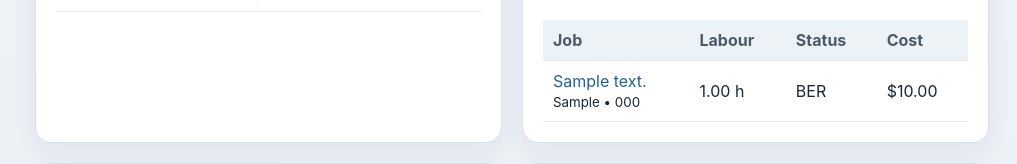
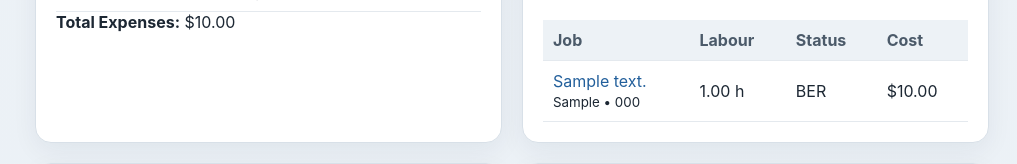
Before and after one commit to BarryBAM/BAMDealerEnterprise, a Flask app: page /vehicles/1 in a window 1280 px wide. Shown: the part 3151-3315 px from the top of the page, without its empty margins (263-1280 px from the left). Run offline with Flask 3, Linux system fonts and the light colour scheme; the visitor is signed in with stand-in values (Sample User, id 1); tables that the repository leaves empty hold one stand-in row (values such as "Sample post"); grey boxes marked "Sample" are stand-in pictures.

Commit message:
Update vehicle detail page

```diff
--- a/app/templates/vehicle_detail.html
+++ b/app/templates/vehicle_detail.html
@@ -150,6 +150,7 @@
     <input type="number" step="0.01" name="cost_inc_gst" placeholder="Cost inc GST"><input type="file" name="receipt"><textarea name="notes" placeholder="Notes"></textarea><button>Add Expense</button>
   </form>
   <table><tr><th>Date</th><th>Description</th><th>Cost</th></tr>{% for e in expenses %}<tr><td>{{ e.expense_date or '' }}</td><td>{{ e.description }}</td><td>{{ e.cost_inc_gst|money }}</td></tr>{% else %}<tr><td colspan="3">No expenses yet.</td></tr>{% endfor %}</table>
+  <div class="expense-total"><strong>Total Expenses:</strong> {{ expense_total|money }}</div>
 </section>
 <section id="workshop" class="panel"><div class="section-head"><div><h2>Workshop</h2><p>Job cards and labour estimates.</p></div><a class="button" href="{{ url_for('workshop_intelligence', vehicle_id=vehicle.id) }}">Open Workshop Intelligence</a></div>
   <form method="post" action="{{ url_for('job_card_add', vehicle_id=vehicle.id) }}" class="stack">
```
